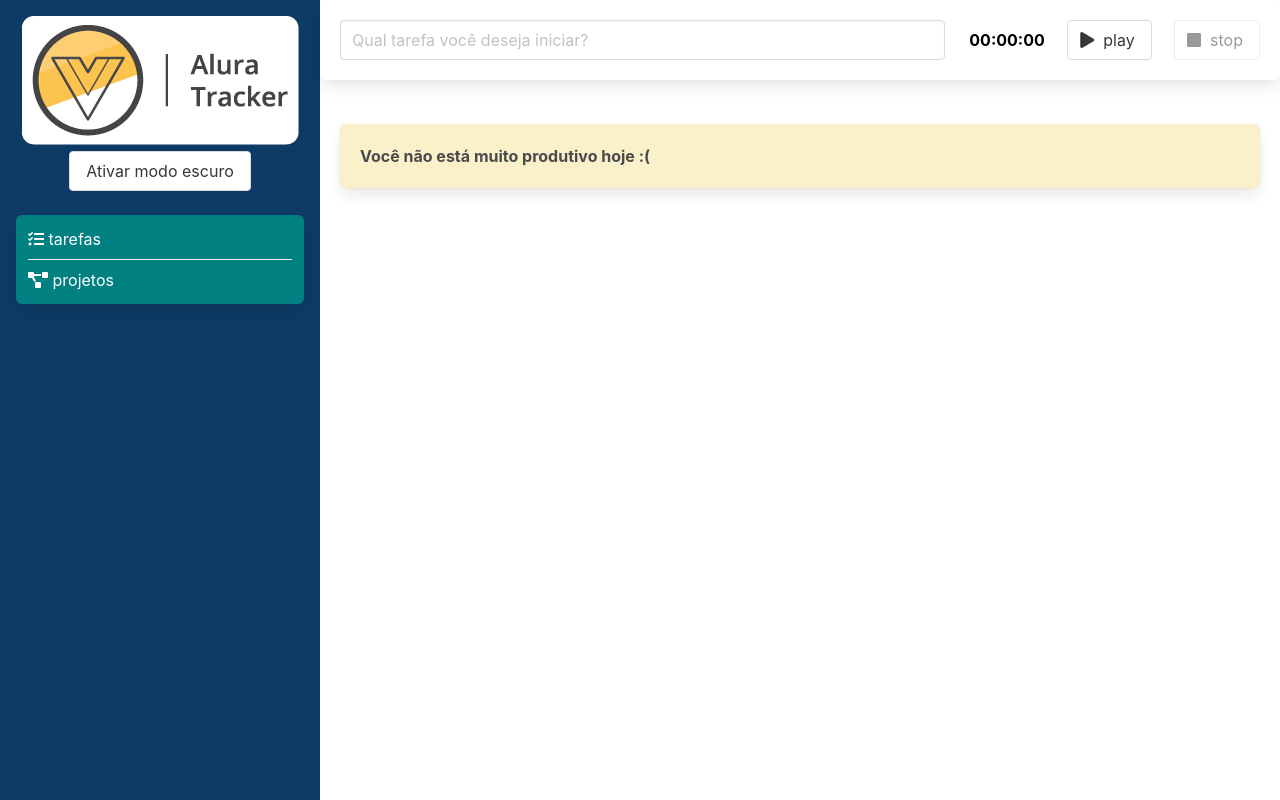
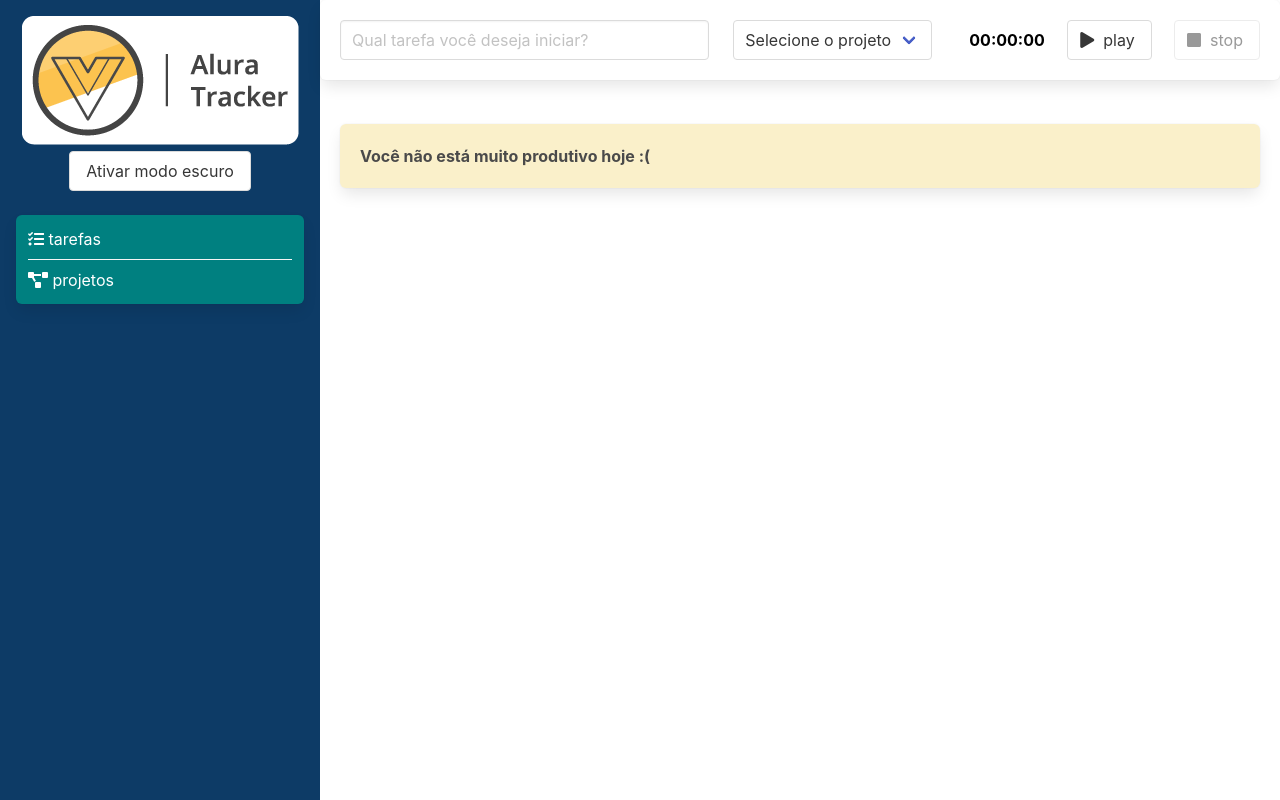
Before and after one commit to SandroAS/vue3_alura_tracker, a Vue app: page /#/ in a window 1280 px wide. Built offline with nearby package versions, Linux system fonts and the light colour scheme.

Commit message:
vuex store

```diff
--- a/package.json
+++ b/package.json
@@ -10,7 +10,8 @@
   "dependencies": {
     "core-js": "^3.6.5",
     "vue": "^3.0.0",
-    "vue-router": "^4.1.5"
+    "vue-router": "^4.1.5",
+    "vuex": "^4.0.2"
   },
   "devDependencies": {
     "@fortawesome/fontawesome-free": "^5.15.4",
--- a/src/components/Formulario.vue
+++ b/src/components/Formulario.vue
@@ -2,7 +2,7 @@
   <div class="box formulario">
     <div class="columns">
       <div
-        class="column is-8"
+        class="column is-5"
         role="form"
         aria-label="Formulário para criação de uma nova tarefa"
       >
@@ -13,6 +13,21 @@
           v-model="descricao"
         />
       </div>
+      <div class="column is-3">
+        <div class="select">
+          <select v-model="idProjeto">
+            <option value="">Selecione o projeto</option>
+            <option
+              v-for="projeto in projetos"
+              :key="projeto.id"
+              :value="projeto.id"
+            >
+              {{ projeto.nome }}
+            </option>
+          </select>
+
+        </div>
+      </div>
       <div class="column">
         <Temporizador @aoTemporizadorFinalizado="finalizarTarefa"/>
       </div>
@@ -21,8 +36,10 @@
 </template>
 
 <script lang="ts">
-import { defineComponent } from "vue";
+import { computed, defineComponent } from "vue";
 import Temporizador from './Temporizador.vue'
+import { useStore } from 'vuex'
+import { key } from '@/store'
 
 export default defineComponent({
   name: "Formulário",
@@ -32,16 +49,24 @@
   },
   data () {
     return {
-      descricao: ''
+      descricao: '',
+      idProjeto: ''
     }
   },
   methods: {
     finalizarTarefa (tempoDecorrido: number) : void {
       this.$emit('aoSalvarTarefa', {
         duracaoEmSegundos: tempoDecorrido,
-        descricao: this.descricao
+        descricao: this.descricao,
+        projeto: this.projetos.find(proj => proj.id === this.idProjeto)
       })
       this.descricao = ''
+    }
+  },
+  setup () {
+    const store = useStore(key)
+    return {
+      projetos: computed(() => store.state.projetos)
     }
   }
 });
--- a/src/interfaces/ITarefa.ts
+++ b/src/interfaces/ITarefa.ts
@@ -1,4 +1,6 @@
+import IProjeto from './IProjeto'
 export default interface ITarefa {
   duracaoEmSegundos: number,
-  descricao: string
+  descricao: string,
+  projeto: IProjeto
 }
--- a/src/main.ts
+++ b/src/main.ts
@@ -2,7 +2,9 @@
 import App from './App.vue'
 import '@fortawesome/fontawesome-free/css/all.css'
 import roteador from './roteador'
+import { store, key } from './store'
 
 createApp(App)
-.use(roteador)
-.mount('#app')
+  .use(roteador)
+  .use(store, key)
+  .mount('#app')
--- /dev/null
+++ b/src/store/index.ts
@@ -0,0 +1,28 @@
+import IProjeto from '@/interfaces/IProjeto'
+import { createStore, Store } from 'vuex'
+import { InjectionKey } from 'vue'
+
+interface Estado {
+  projetos: IProjeto[]
+}
+
+export const key: InjectionKey<Store<Estado>> = Symbol()
+
+export const store = createStore<Estado>({
+  state: {
+    projetos: [
+      {
+        id: new Date().toISOString(),
+        nome: 'TypeScript'
+      },
+      {
+        id: new Date().toISOString(),
+        nome: 'Vue'
+      },
+      {
+        id: new Date().toISOString(),
+        nome: 'Vuex'
+      },
+    ]
+  }
+})
```
Also changed, not shown: 1 other file (tests, documents, lock files or other folders).
